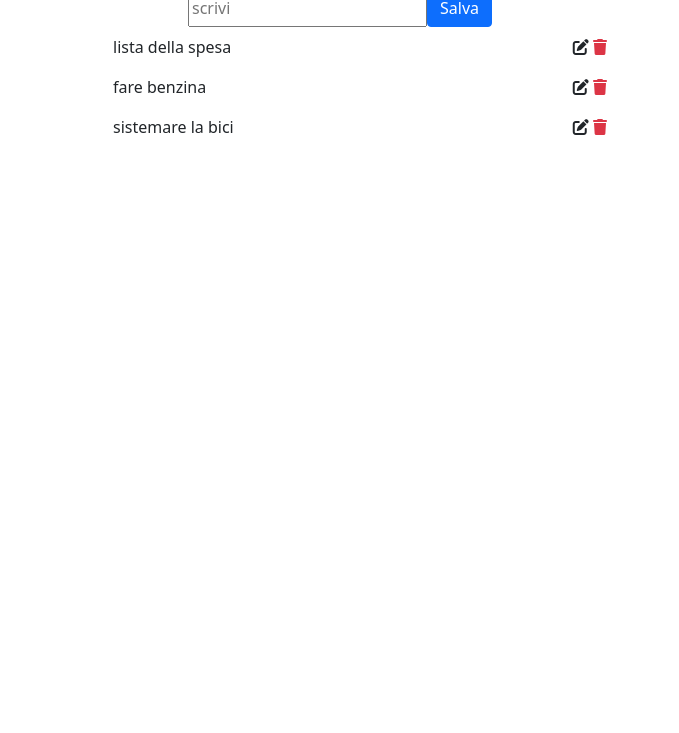
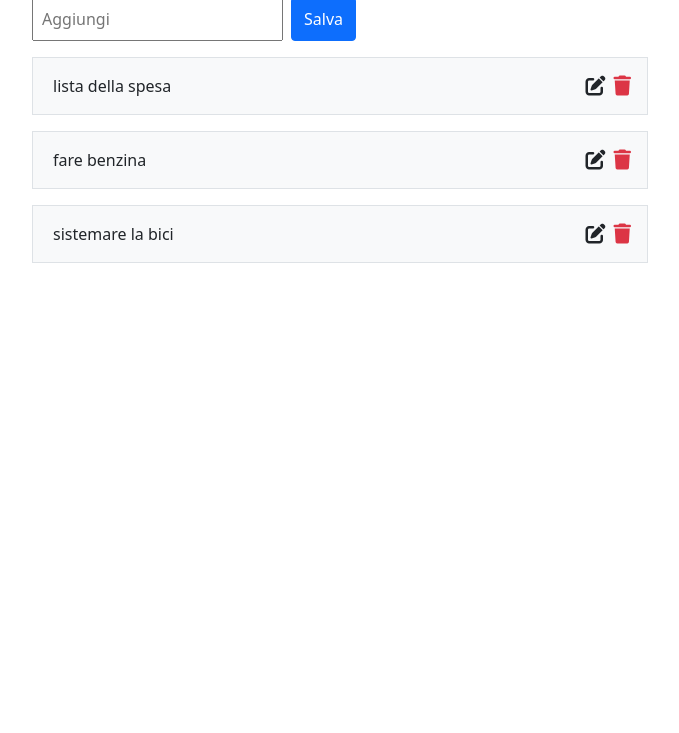
Before and after one commit to magnusson17/todoList-01-04-22, a plain HTML site: page index.html in a window 1280 px wide. Shown: the part 67-800 px from the top of the page, without its empty margins (300-979 px from the left). Drawn offline with nearby package versions, Linux system fonts and the light colour scheme.

Commit message:
hover li

```diff
--- a/asset/css/style.css
+++ b/asset/css/style.css
@@ -28,3 +28,7 @@
 .stop_events {
     pointer-events: none;
 }
+
+.hover_li:hover {
+    background: white!important;
+}
--- a/index.html
+++ b/index.html
@@ -19,41 +19,41 @@
     <body>
 
         <div id="root">
-            <div class="container d-flex flex-column align-items-center">
+            <div class="container d-flex flex-column align-items-start w-50">
 
                 <h1 class="w-100 text-center">Todo list</h1>
 
-                <div class="row">
+                <div class="row my-2">
                     <div class="col d-flex justify-content-center">
-                        <input type="text" placeholder="scrivi" v-model="newTodo" @keyup.enter="aggiungiTodo()">
-                        <button class="btn btn-primary" @click="aggiungiTodo()">Salva</button>
+                        <input type="text" placeholder="Aggiungi" class="p-2" v-model="newTodo" @keyup.enter="aggiungiTodo()">
+                        <button class="btn btn-primary mx-2" @click="aggiungiTodo()">Salva</button>
                     </div>
                 </div>
 
 
-                <ul class="row flex-column w-50">
-                    <li v-for="(element, index) in todos" class="col d-flex justify-content-between align-items-center">
+                <ul class="row flex-column w-100 m-0 p-0">
+                    <li v-for="(element, index) in todos" class="col d-flex justify-content-between align-items-center my-2 border bg-light hover_li">
                         <p
                         v-if="!element.change"
                         @click="rimuoviMettiBarra(element)"
                         :class="(element.done) ? 'sbarra' : 'non-sbarra'"
-                        class="m-2"
+                        class="m-2 py-2 text-break"
                         role="button"
                         >
                             {{ element.text }}
                         </p>
-                        <div v-else action="" class="justify-content-center">
+                        <div v-else action="" class="justify-content-center p-2">
                             <input type="text" :placeholder="`${element.text}`" v-model="changeTodo">
                             <button class="btn btn-primary" @click="confermaModifica(index)">Modifica</button>
                             <button class="btn btn-primary" @click="annullaModifica(index)">Annulla</button>
                         </div>
 
-                        <div>
-                            <i class="fa-solid fa-pen-to-square"
+                        <div class="d-flex">
+                            <i class="fa-solid fa-pen-to-square m-1 fs-5"
                             role="button"
                             @click="modificaTodo(index)"
                             :class="(stopEvent) ? 'stop_events' : '' "></i>
-                            <i class="fa-solid fa-trash text-danger"
+                            <i class="fa-solid fa-trash text-danger m-1 fs-5"
                             role="button"
                             @click="rimuoviTodo(index)"></i>
                         </div>
```
